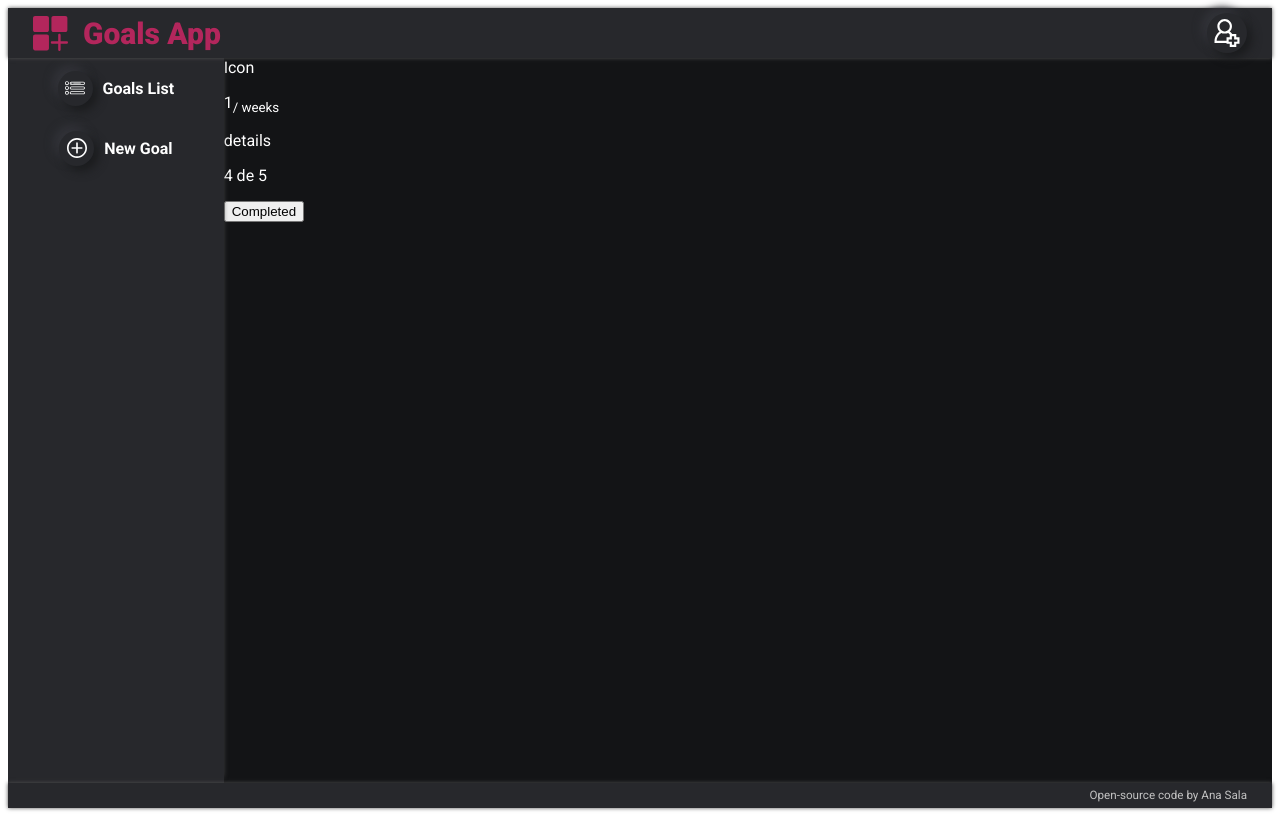
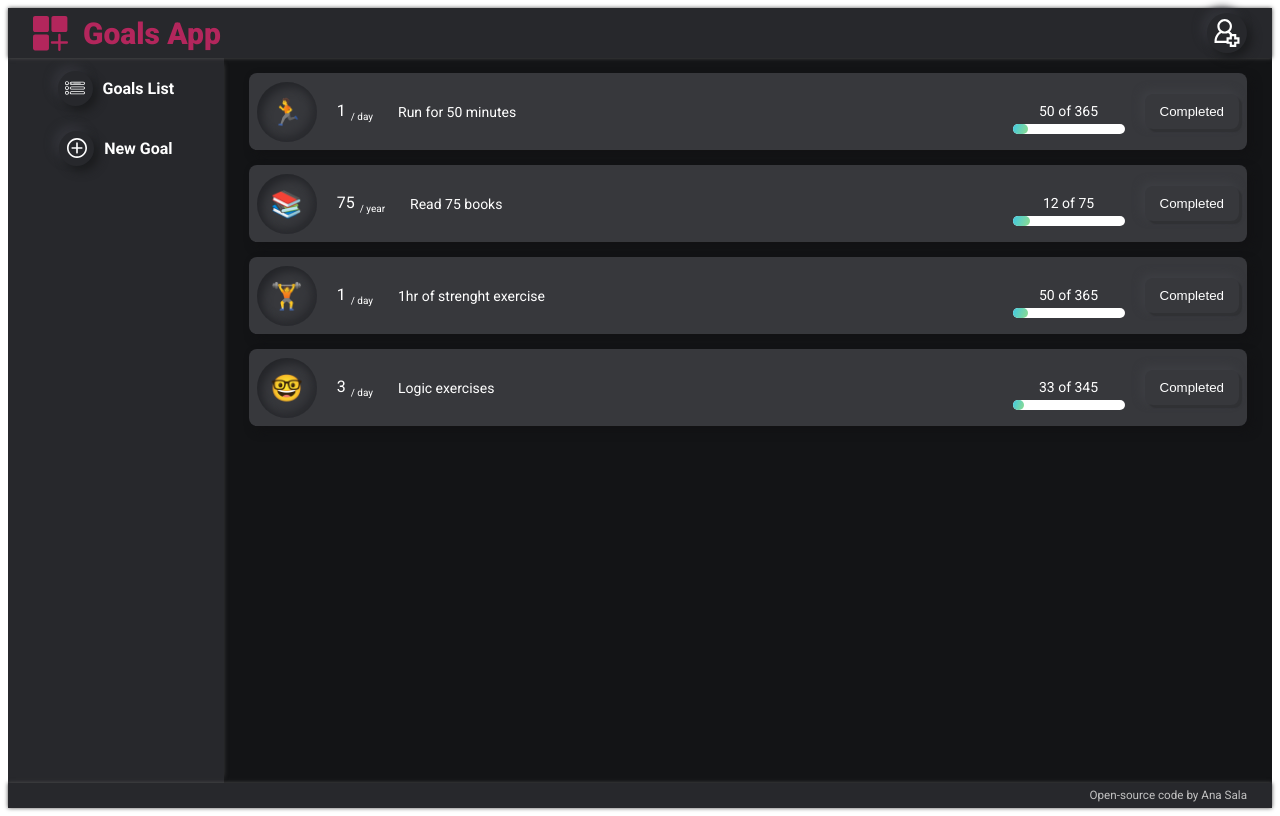
Before and after one commit to AGSS18/goals-app, a JavaScript app: page / in a window 1280 px wide. Built offline with nearby package versions, Linux system fonts and the light colour scheme; the HTML template or start-up script is replaced by a standard one.

Commit message:
Goals components css and dynamic list of goals

```diff
--- a/src/App.js
+++ b/src/App.js
@@ -1,4 +1,4 @@
-import Goal from "./components/goalsList/Goal";
+import GoalsList from "./components/goalsList/GoalsList";
 import Footer from "./components/shared/Footer";
 import Header from "./components/shared/Header";
 import Main from "./components/shared/Main";
@@ -8,7 +8,7 @@ function App() {
     <div className="App">
       <Header />
       <Main>
-        <Goal />
+        <GoalsList />
       </ Main>
       <Footer />
     </div>
--- a/src/components/goalsList/Goal.js
+++ b/src/components/goalsList/Goal.js
@@ -1,21 +1,23 @@
-function Goal() {
+function Goal({details, period, events, icon, goal, completed}) {
+
     return(
-        <div>
-            <div>
-                <div>Icon</div>
-                <div>
-                    <p>1<sub>/ weeks</sub></p>
-                    <p>details</p>
-                </div>
+        <div className="Goal card">
+            <div className="goal-left">
+                <div className="goal-icon flex-hw-align">{icon}</div>
+                <p className="goal-frequency">
+                    {events}
+                    <sub>/ {period}</sub>
+                </p>
+                <p className="goal-details">{details}</p>
             </div>
-            <div>
-                <div>
-                    <p>4 de 5</p>
-                    <div>
-                        <div></div>
+            <div className="goal-right">
+                <div className="goal-right-statusContent">
+                    <p className="goal-status">{completed} of {goal}</p>
+                    <div className="goal-StatusBar1">
+                        <div className="goal-StatusBar2" style={{width: `${Math.round((completed / goal) * 100)}%`}}></div>
                     </div>
                 </div>
-                <button>Completed</button>
+                <button className="goal-button">Completed</button>
             </div>
         </div>
     );
--- /dev/null
+++ b/src/components/goalsList/GoalsList.js
@@ -0,0 +1,55 @@
+import Goal from "./Goal";
+
+const goals = [
+    {
+        id: 1,
+        details: "Run for 50 minutes",
+        period: "day",
+        events: 1,
+        icon: "🏃",
+        goal: 365,
+        within: "2022-12-31",
+        completed: 50
+    },
+    {
+        id: 2,
+        details: "Read 75 books",
+        period: "year",
+        events: 75,
+        icon: "📚",
+        goal: 75,
+        within: "2022-12-31",
+        completed: 12
+    },
+    {
+        id: 3,
+        details: "1hr of strenght exercise",
+        period: "day",
+        events: 1,
+        icon: "🏋",
+        goal: 365,
+        within: "2022-12-31",
+        completed: 50
+    },
+    {
+        id: 4,
+        details: "Logic exercises",
+        period: "day",
+        events: 3,
+        icon: "🤓",
+        goal: 345,
+        within: "2022-12-31",
+        completed: 33
+    },
+
+];
+
+function GoalsList() {
+    return (
+        <>
+            {goals.map(goal => <Goal {...goal} key={goal.id}/>)}
+        </>
+     );
+}
+
+export default GoalsList;
--- a/src/components/shared/Main.js
+++ b/src/components/shared/Main.js
@@ -7,12 +7,12 @@ function Main({children}) {
         <div className="Main">
             <aside className="aside">
                 <NavLink href="/lista" title="Goals List">
-                    <div className="aside-svg-container">
+                    <div className="aside-svg-container flex-hw-align">
                         <img className="aside-svg" src={listSvg} />
                     </div>
                 </NavLink>
                 <NavLink  href="/crear" title="New Goal">
-                    <div className="aside-svg-container">
+                    <div className="aside-svg-container flex-hw-align">
                         <img className="aside-svg" src={addSvg} />
                     </div>
                 </NavLink>
--- a/src/components/shared/NavLink.js
+++ b/src/components/shared/NavLink.js
@@ -1,6 +1,6 @@
 function NavLink({children, title, href, isActive}) {
     return(
-        <a className={`aside-links ${isActive && 'aside-active'}`} href={href}>
+        <a className={`aside-links flex-hw-align ${isActive && 'aside-active'}`} href={href}>
             {children}
             <span className="aside-links_title">{title}</span>
         </a>
--- a/src/index.css
+++ b/src/index.css
@@ -9,9 +9,10 @@
     --FooterHeight: 25px;
     --DarkGrey: #727272;
     --HoverLightGrey: #ebebeb;
-    --BoxShadow:
-    12px 12px 16px 0 rgba(0, 0, 0, 0.25),
-    -8px -8px 12px -10px rgba(255, 255, 255, 0.3);
+    --BoxShadow:    12px 12px 16px 0 rgba(0, 0, 0, 0.25),
+                    -8px -8px 12px -10px rgba(255, 255, 255, 0.3);
+    --InBoxShadox:  inset 5px 5px 10px #242529,
+                    inset -5px -5px 10px #2a2b2f;
 }
 
 body {
@@ -27,6 +28,19 @@ a {
 
 .box-shadow {
     box-shadow: 0px 0px 4px #525252;
+}
+
+.card {
+    border-radius: 8px;
+    box-shadow:  5px 5px 10px #121214;
+    margin: 0 25px;
+    margin-top: 15px;
+}
+
+.flex-hw-align {
+    display: flex;
+    justify-content: center;
+    align-items: center;
 }
 
 /* HEADER COMPONENT */
@@ -100,9 +114,6 @@ a {
 }
 
 .aside-links{
-    display: flex;
-    justify-content: center;
-    align-items: center;
     color: var(--SecondaryColor);
     font-weight: 700;
     font-size: 16px;
@@ -115,9 +126,6 @@ a {
 }
 
 .aside-svg-container {
-    display: flex;
-    justify-content: center;
-    align-items: center;
     height: 35px;
     width: 35px;
     border-radius: 50%;
@@ -140,6 +148,84 @@ a {
     width: 100%;
     overflow: auto;
     background-color: var(--PrimaryBackgroundColor);
+    /* padding: 15px 10px; */
+}
+
+.Goal {
+    display: flex;
+    justify-content: space-between;
+    background-color: var(--TertiaryBackgroundColor);
+    border-radius: 8px;
+    padding: 8px;
+}
+
+.goal-left, .goal-right {
+    display: flex;
+    align-items: center;
+}
+
+.goal-icon {
+    font-size: 26px;
+    box-shadow: var(--InBoxShadox);
+    height: 60px;
+    width: 60px;
+    border-radius: 50%;
+}
+
+.goal-frequency {
+    margin-left: 20px;
+    font-size: 16px;
+    margin-right: 25px;
+}
+
+.goal-frequency sub {
+    font-size: 10px;
+    margin-left: 5px;
+}
+
+.goal-details, .goal-status {
+    font-size: 14px;
+}
+
+.goal-right-statusContent {
+    position: relative;
+    margin: 8px 20px;
+}
+
+.goal-status {
+    text-align: center;
+    margin-bottom: 5px;
+}
+
+.goal-StatusBar1 {
+    width: 112px;
+    height: 10px;
+    background-color: white;
+    border-radius: 25px;
+}
+
+.goal-StatusBar2 {
+    height: 10px;
+    background: linear-gradient(109.5deg, rgb(72, 203, 217) 11.2%, rgb(135, 218, 149) 91.1%);
+    border-radius: 25px;
+}
+
+.goal-button {
+    padding: 10px 15px;
+    border-radius: 8px;
+    border: none;
+    box-shadow:  3px 3px 1px #303134,
+                -3px -3px 10px #3e3f44;
+                background-color: var(--TertiaryBackgroundColor);
+                color: white;
+                cursor: pointer;
+                transition: all 200ms ease-in-out;
+            }
+
+.goal-button:hover {
+    color: var(--PrimaryColor);
+    box-shadow:  inset 3px 3px 1px #303134,
+                 inset -3px -3px 10px #3e3f44;
 }
 
 /* FOOTER COMPONENT */
```
